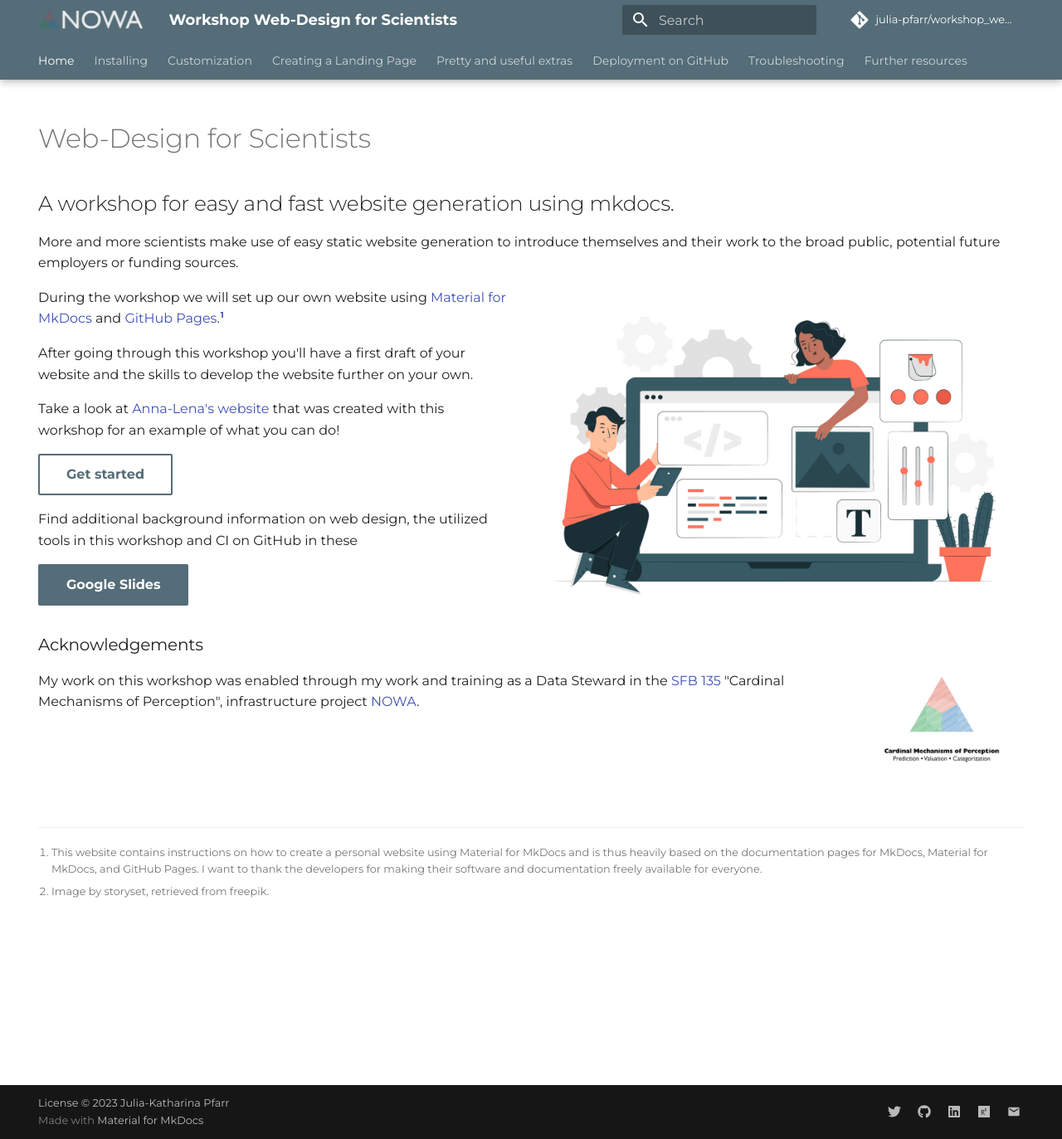
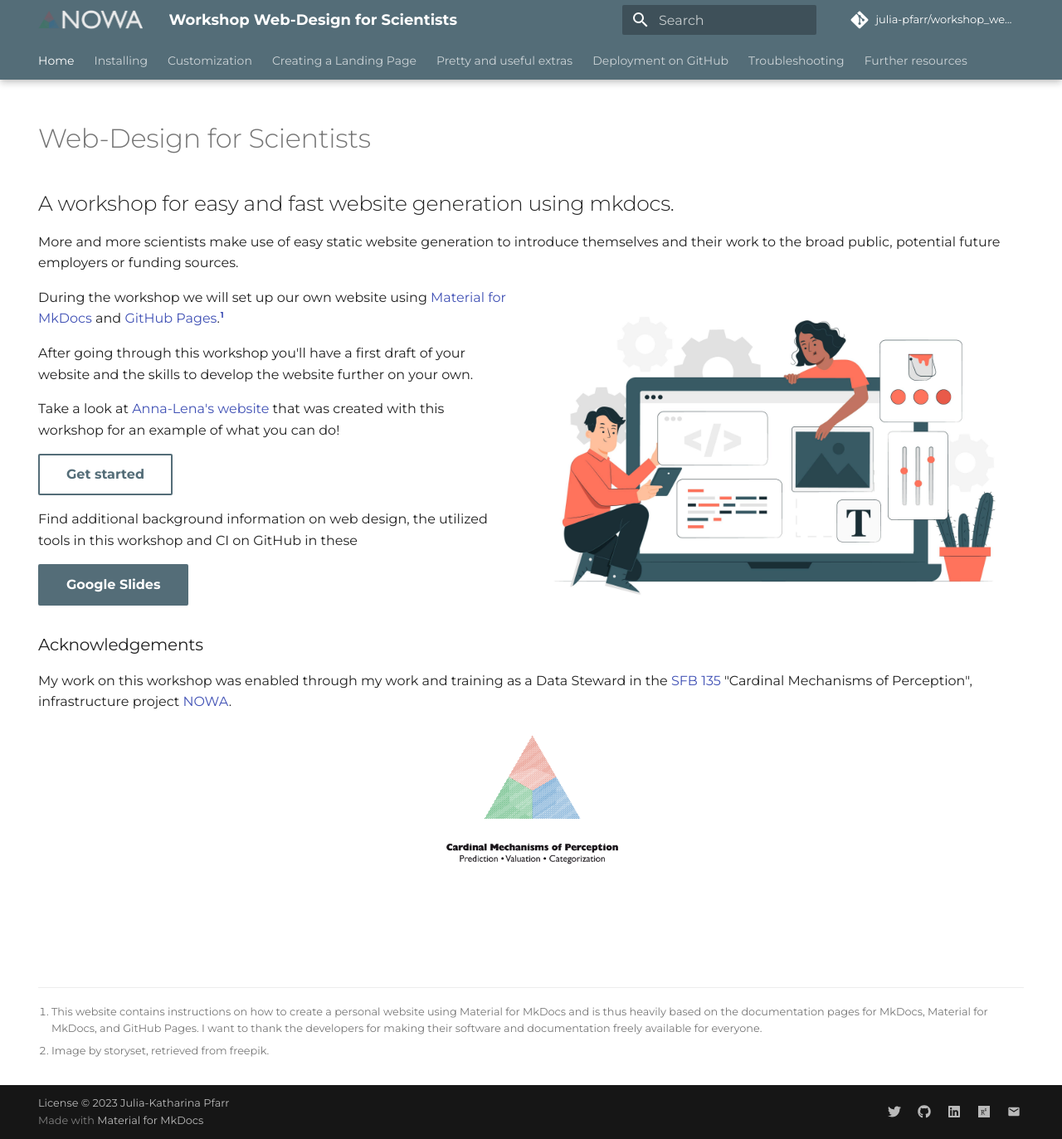
Before and after one commit to julia-pfarr/workshop_webdesign, an MkDocs documentation site: the page built from docs/index.md, in a window 1280 px wide and 1373 px high. Shown: the whole window at 83% size. Built offline with MkDocs 1.6.1 and Material for MkDocs 9.7.7, drawn with Linux system fonts in a browser that asks for light colours; comment, search, counter and statistics services are not loaded; the version menu is left out.

Commit message:
center img

```diff
--- a/docs/index.md
+++ b/docs/index.md
@@ -29,10 +29,11 @@
 
 ### Acknowledgements
 
-![sfb](assets/images/sfb.png){ align=right width="200"}
-
 My work on this workshop was enabled through my work and training as a Data Steward in the [SFB 135] "Cardinal Mechanisms of Perception", infrastructure project [NOWA].
 
+<figure markdown="span">
+  ![sfb](assets/images/sfb.png){ width="300" }
+</figure>
 
 <br><br><br><br>
 [^1]: This website contains instructions on how to create a personal website using Material for MkDocs and is thus heavily based on the documentation pages for MkDocs, Material for MkDocs, and GitHub Pages. I want to thank the developers for making their software and documentation freely available for everyone.
```
